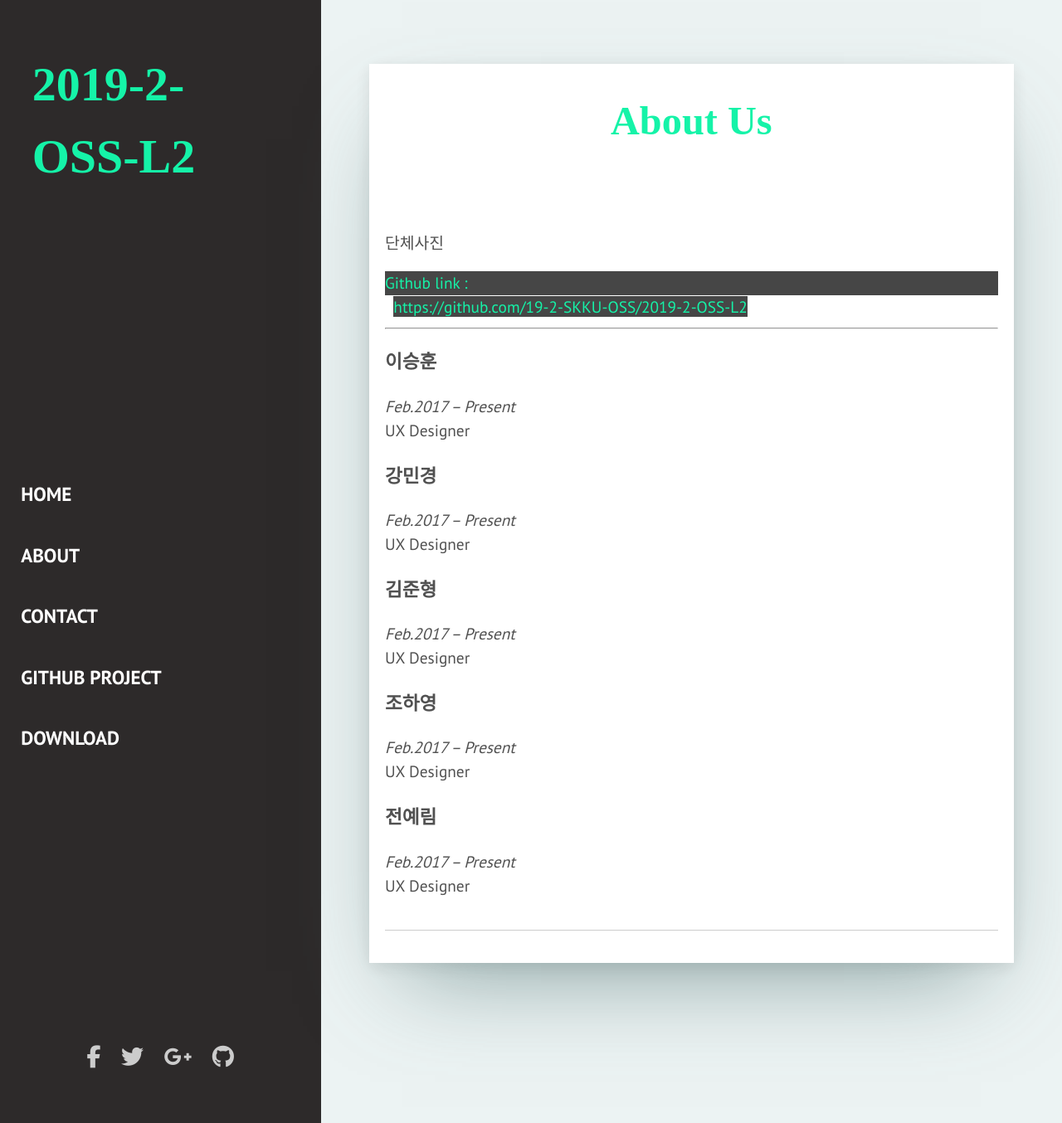
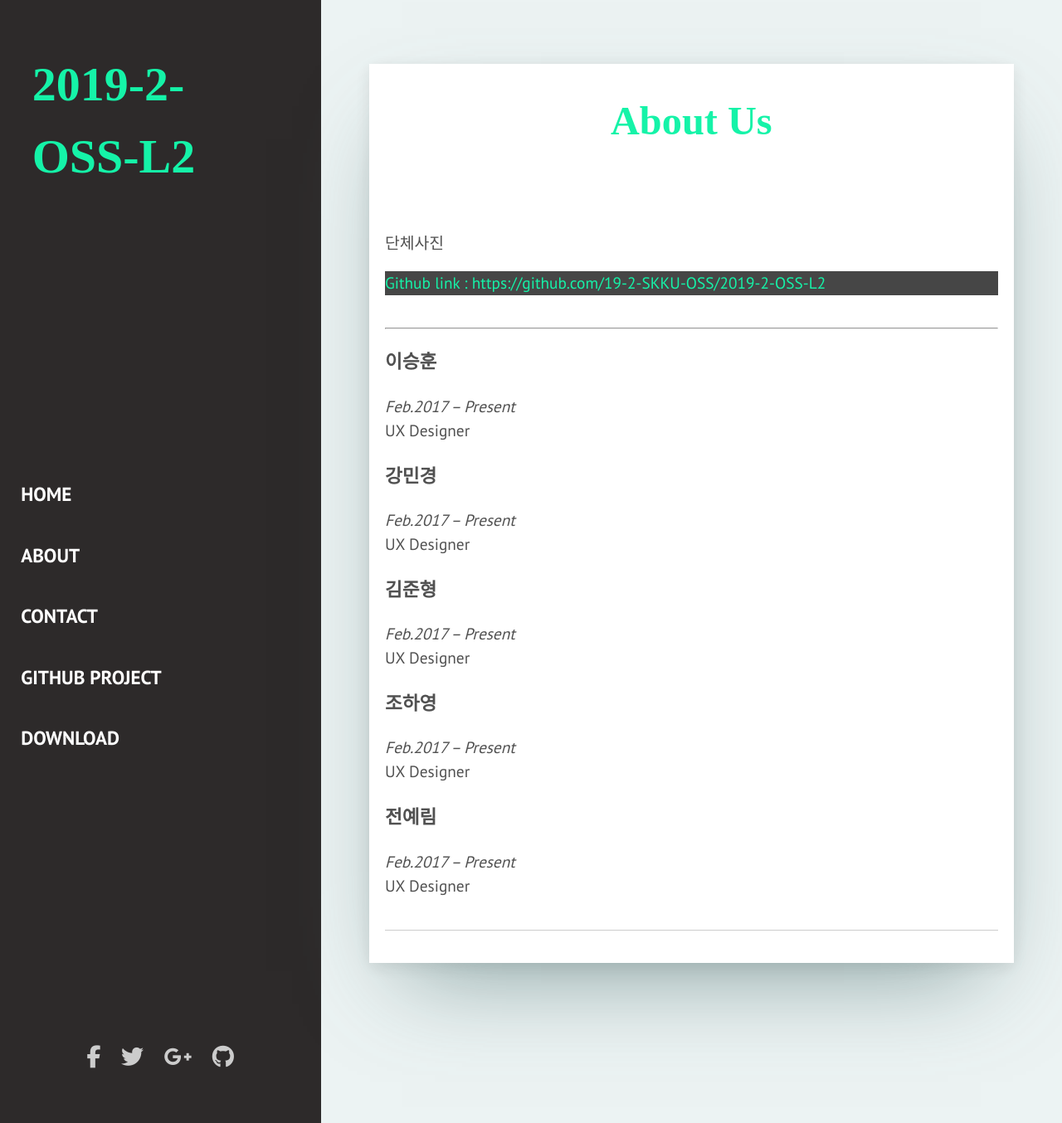
Before and after one commit to JunHyeongKim73/2019-2-OSS-L2, a Jekyll site: the page built from _pages/about.html, in a window 1280 px wide and 1354 px high. Shown: the whole window at 83% size. Built offline with Jekyll 4.4.1, drawn with Linux system fonts in a browser that asks for light colours; nearby versions of some CDN libraries; some web fonts are replaced; library files that are not in the unit come from our copies.

Commit message:
github link
Signed-off-by: hayoung <wh28533@gmail.com>

```diff
--- a/_pages/about.html
+++ b/_pages/about.html
@@ -12,8 +12,8 @@
             <div class="container">
                     <img class="image" src="">
                     <p> 단체사진 </p>
-                    <div style="background-color:#464646; color:#15F3A8" > Github link : </div> &nbsp;
-                    <a href = "https://github.com/19-2-SKKU-OSS/2019-2-OSS-L2" style="background-color:#464646; color:#15F3A8"> https://github.com/19-2-SKKU-OSS/2019-2-OSS-L2   </a>
+                    <div style="background-color:#464646; color:#15F3A8" > Github link : <a href = "https://github.com/19-2-SKKU-OSS/2019-2-OSS-L2"> https://github.com/19-2-SKKU-OSS/2019-2-OSS-L2   </a></div> &nbsp;
+
                     <hr>
                     <h3 style="font-weight: 2000;" >이승훈</h3>
                     <p>
```
